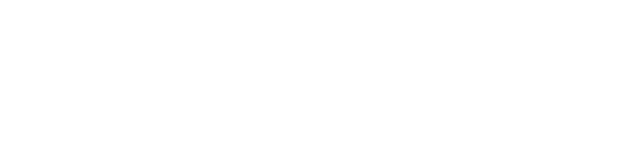
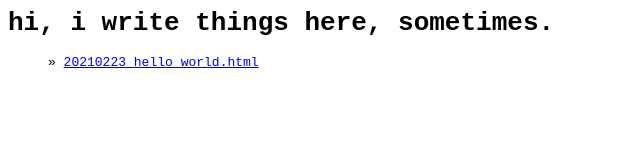
Before and after one commit to tijb/timbangma.me_html, a plain HTML site: page posts/index.html in a window 1280 px wide. Shown: the whole page, without its empty margins (0-640 px from the left). Drawn offline with Linux system fonts and the light colour scheme.

Commit message:
add a test post

```diff
--- a/posts/index.html
+++ b/posts/index.html
@@ -3,6 +3,18 @@
 <head>
   <title>posts » timbangma.me</title>
   <link href="../global.css" type="text/css" rel="stylesheet" />
+  <style>
+    a::after {
+      content: attr(href);
+    }
+  </style>
 </head>
 
 <body>
+  <h1>hi, i write things here, sometimes.</h1>
+  <ul>
+    <li><a href="20210223_hello_world.html"></a></li>
+  </ul>
+  </body>
+
+  </html>
```
Also changed, not shown: posts/20210223_hello_world.html (added, +10 -0 lines).
